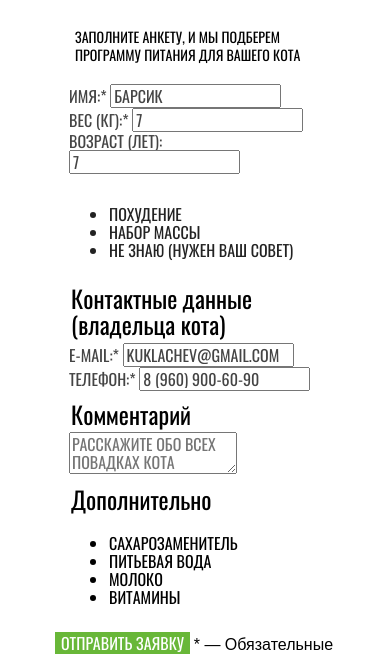
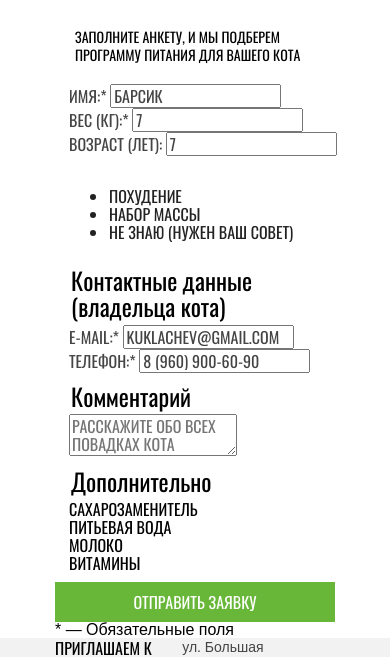
Before and after one commit to chspeth/online-store-cat-energy, a website: page source/form.html in a window 390 px wide. Shown: the part 191-848 px from the top of the page. Drawn offline with nearby package versions, Linux system fonts and the light colour scheme; files that its build step writes are made by us from their sources.

Commit message:
Адаптивная сетка внутренних страниц

```diff
--- a/source/form.html
+++ b/source/form.html
@@ -49,7 +49,8 @@
         </p>
       </div>
       <form class="form-main__form form" action="https://echo.htmlacademy.ru" method="post">
-        <fieldset class="form__group">
+        <div class="form__wrapper">
+          <fieldset class="form__group cat-data">
             <legend class="visually-hidden">
               Данные кота
             </legend>
@@ -102,10 +103,12 @@
               </li>
             </ul>
           </fieldset>
+        </div>
         <fieldset class="form__group form-contacts">
           <legend class="form-contacts__name form-subtitle">
             Контактные данные (владельца кота)
           </legend>
+          <div class="form-contacts__wrapper">
             <label class="form-contacts__label">
               E-mail:*
               <input class="form-contacts__field" type="email" value="kuklachev@gmail.com" required>
@@ -114,6 +117,7 @@
               Телефон:*
               <input class="form-contacts__field" type="tel" value="8 (960) 900-60-90" required>
             </label>
+          </div>
         </fieldset>
         <fieldset class="form__group comment">
           <legend class="comment__name form-subtitle">
@@ -167,12 +171,14 @@
             </li>
           </ul>
         </fieldset>
+        <div class="form__bottom-wrapper">
           <button class="form__button link-order" type="submit">
             Отправить заявку
           </button>
           <span class="form__post-scriptum">
             * — Обязательные поля
           </span>
+        </div>
       </form>
       <section class="location--inner">
         <h2 class="visually-hidden">
--- a/source/less/components/additionally.less
+++ b/source/less/components/additionally.less
@@ -1,3 +1,21 @@
+.additionally__list {
+  display: grid;
+
+  padding: 0;
+  margin: 0;
+  list-style-type: none;
+
+  @media (min-width: @tablet-width) {
+    grid-template-columns: repeat(2, 288px);
+    gap: 55px;
+  }
+
+  @media (min-width: @desktop-width) {
+    grid-template-columns: repeat(4, 245px);
+    gap: 80px;
+  }
+}
+
 .additionally__item {
   color: @accent-text-color;
 }
--- /dev/null
+++ b/source/less/components/cat-data.less
@@ -0,0 +1,11 @@
+.cat-data {
+  width: 280px;
+
+  @media (min-width: @tablet-width) {
+    width: 630px;
+  }
+
+  @media (min-width: @tablet-width) {
+    width: 569px;
+  }
+}
--- /dev/null
+++ b/source/less/components/form-contacts.less
@@ -0,0 +1,8 @@
+.form-contacts__wrapper {
+  display: flex;
+  flex-direction: column;
+
+  @media (min-width: @desktop-width) {
+    flex-direction: row;
+  }
+}
--- a/source/less/components/form.less
+++ b/source/less/components/form.less
@@ -1,4 +1,7 @@
 .form {
+  display: flex;
+  flex-direction: column;
+
   font-family: "Oswald", sans-serif;
   font-size: 16px;
   text-transform: uppercase;
@@ -16,6 +19,15 @@
   }
 }
 
+.form__wrapper {
+  display: flex;
+  flex-direction: column;
+
+  @media (min-width: @desktop-width) {
+    flex-direction: row;
+  }
+}
+
 .form__group {
   border: none;
 }
@@ -29,6 +41,15 @@
   color: @base-text-color;
 }
 
+.form__bottom-wrapper {
+  display: flex;
+  flex-direction: column;
+
+  @media (min-width: @tablet-width) {
+    flex-direction: row;
+  }
+}
+
 .form__post-scriptum {
   font-family: "Arial", sans-serif;
   line-height: 16px;
@@ -37,5 +58,18 @@
 }
 
 .form__button {
+  width: 280px;
+  height: 40px;
+
   border: none;
+
+  @media (min-width: @tablet-width) {
+    width: 282px;
+    height: 52px;
+  }
+
+  @media (min-width: @desktop-width) {
+    width: 568px;
+    height: 52px;
+  }
 }
--- a/source/less/components/target.less
+++ b/source/less/components/target.less
@@ -1,3 +1,13 @@
 .target {
   color: @target-catalog-text-color;
+
+  width: 280px;
+
+  @media (min-width: @tablet-width) {
+    width: 630px;
+  }
+
+  @media (min-width: @desktop-width) {
+    width: 568px;
+  }
 }
--- a/source/less/style.less
+++ b/source/less/style.less
@@ -27,3 +27,5 @@
 @import "components/gift.less";
 @import "components/variants.less";
 @import "components/link-order.less";
+@import "components/cat-data.less";
+@import "components/form-contacts.less";
```
Lines whose indentation alone changed are shown as unchanged.
